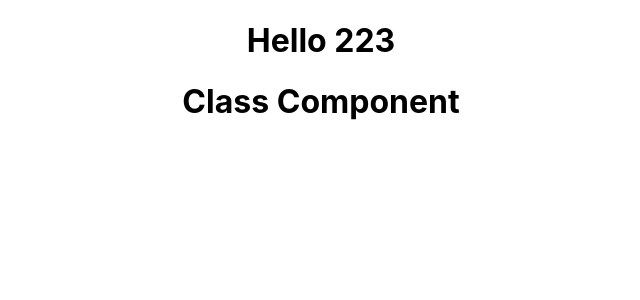
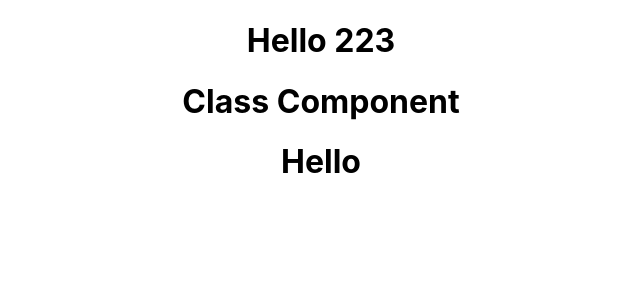
Before and after one commit to JohnLeeWH/OPS, a React (Create React App) app in the folder ops-page/: page / in a window 1280 px wide. Shown: the top 300 px of the page, without its empty margins (319-959 px from the left). Built offline with nearby package versions, Linux system fonts and the light colour scheme.

Commit message:
test hello component

```diff
--- a/ops-page/src/App.js
+++ b/ops-page/src/App.js
@@ -2,6 +2,7 @@
 import React from "react";
 import Test from "./components/Great";
 import Welcome from "./components/Welcome";
+import Hello from "./components/hello";
 
 class App extends React.Component {
   render() {
@@ -9,6 +10,7 @@
       <div className="App">
         <Test />
         <Welcome />
+        <Hello />
       </div>
     )
   }
--- /dev/null
+++ b/ops-page/src/components/hello.js
@@ -0,0 +1,14 @@
+import React from "react";
+
+
+const Hello = () => {
+    // return (
+    //     <div>
+    //         <h1>hello</h1>
+    //     </div>
+    // )
+    return React.createElement("div", { id: "hello", className: "hello class" }, React.createElement("h1", null, "Hello"));
+
+}
+
+export default Hello;
```
